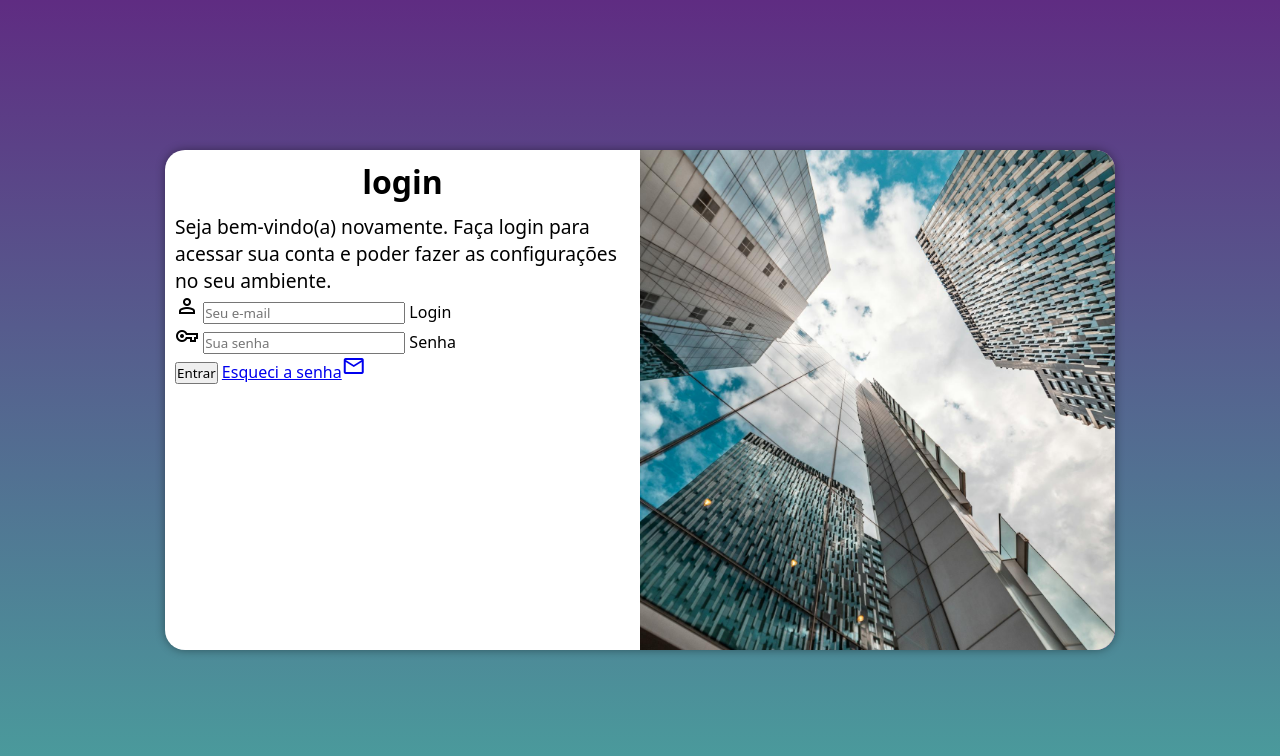
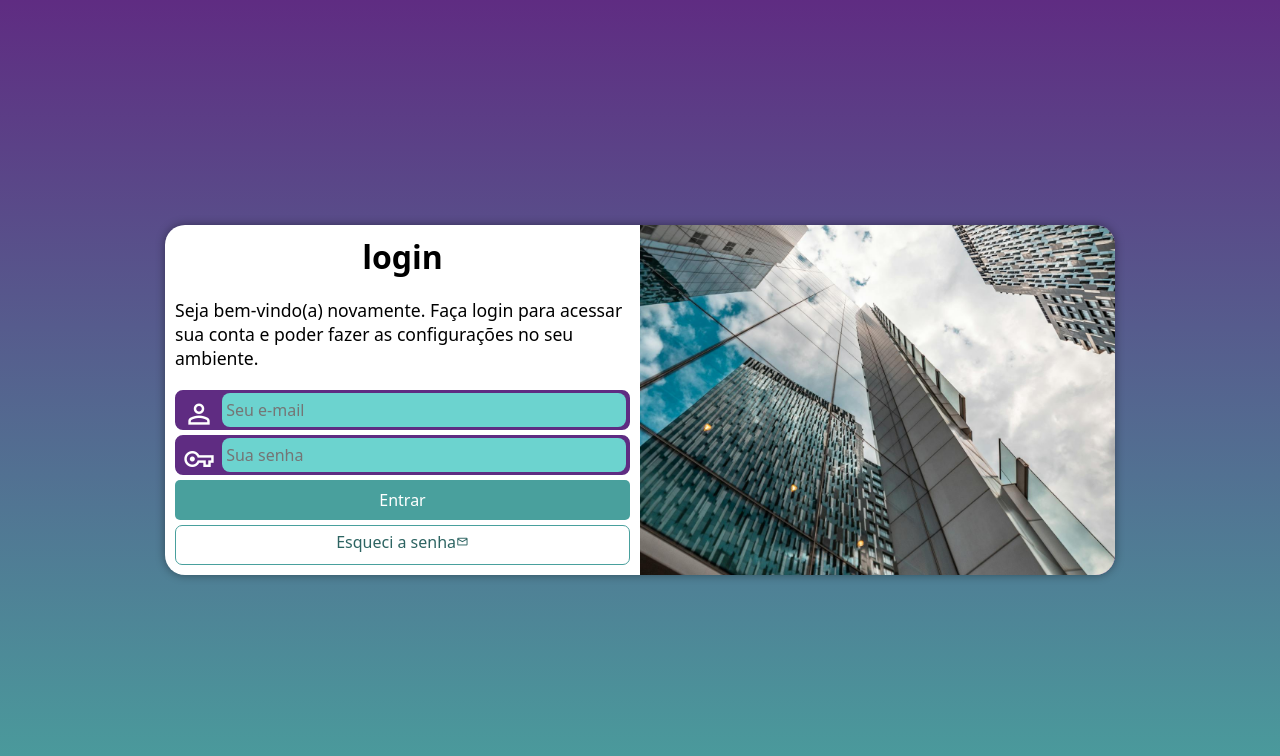
Before and after one commit to ngOlliver/projeto-login, a plain HTML site: page index.html in a window 1280 px wide. Drawn offline with nearby package versions, Linux system fonts and the light colour scheme.

Commit message:
Projeto finalizado

```diff
--- a/css/media-query.css
+++ b/css/media-query.css
@@ -3,11 +3,12 @@
 
 @media screen and (min-width: 768px) and (max-width: 992px) {
     body {
-        background-image: linear-gradient(to top, var(--color3), var(--color4));
+        background-image: linear-gradient(to top, var(--color4), var(--color6));
     }
 
     section#login {
         width: 80vw;
+        height: 280px;
     }
 
     section#login > div#imagem {
@@ -24,12 +25,13 @@
 
 @media screen and (min-width: 992px) {
     body {
-        background-image: linear-gradient(to top, var(--color3), var(--color4));
+        background-image: linear-gradient(to top, var(--color4), var(--color6));
     }
 
 
     section#login {
         width: 950px;
+        height: 350px;
     }
 
     section#login > div#imagem {
@@ -48,6 +50,7 @@
     }
 
     div#formulario > p {
-        font-size: 1.2em;
+        font-size: 1.1em;
+        margin: 20px 0px;
     }
 }
--- a/css/style.css
+++ b/css/style.css
@@ -3,8 +3,10 @@
 :root {
     --color1: black;
     --color2: white;
-    --color3: #49a09d;
-    --color4: #5f2c82;
+    --color3: #6cd3cf;
+    --color4: #49a09d;
+    --color5: #2d6462;
+    --color6: #5f2c82;
 }
 
 * {
@@ -15,7 +17,7 @@
 }
 
 html, body {
-    background-color: var(--color4);
+    background-color: var(--color6);
     height: 100vh;
     width: 100vw;
 }
@@ -30,20 +32,20 @@ section#login {
     position: absolute;
     top: 50%;
     left: 50%;
-    transform: translate(-50%, -50%);
     overflow: hidden;
     background-color: var(--color2);
     width: 250px;
-    height: 500px;
+    height: 515px;
     border-radius: 20px;
     box-shadow: 0px 0px 10px rgba(0, 0, 0, 0.4);
+    transform: translate(-50%, -50%);
     transition: width 0.3s, height 0.3s;
     transition-timing-function: ease;
 }
 
 section#login > div#imagem {
     display: block;
-    background: var(--color4) url(../imagens/pexels-sliceisop-2529179.jpg) no-repeat left bottom / cover;
+    background: var(--color6) url(../imagens/pexels-sliceisop-2529179.jpg) no-repeat left bottom / cover;
     height: 200px;
 }
 
@@ -60,3 +62,78 @@ div#formulario > h1 {
 div#formulario > p {
     font-size: 0.8;
 }
+
+form > div.campo {
+    background-color: var(--color6);
+    border: 3px solid var(--color6);
+    display: block;
+    width: 100%;
+    height: 40px;
+    border-radius: 8px;
+    margin: 5px 0px;
+}
+
+div.campo > label {
+    display: none;
+}
+
+div.campo > span {
+    color: var(--color2);
+    font-size: 2em;
+    width: 40px;
+    padding: 5px;
+}
+
+div.campo > input {
+    background-color: var(--color3);
+    font-size: 1em;
+    width: calc(100% - 45px);
+    height: 100%;
+    border: 0px;
+    border-radius: 8px;
+    padding: 4px;
+    transform: translateY(-14px);
+}
+
+div.campo > input:focus-within {
+    background-color: var(--color2);
+}
+
+form > input[type=submit] {
+    display: block;
+    font-size: 1em;
+    width: 100%;
+    height: 40px;
+    background-color: var(--color4);
+    color: var(--color2);
+    border: none;
+    border-radius: 5px;
+    cursor: pointer;
+}
+
+form > input[type=submit]:hover {
+    background-color: var(--color5);
+}
+
+form > a.botao {
+    display: block;
+    text-align: center;
+    font-size: 1em;
+    width: 100%;
+    height: 40px;
+    margin-top: 5px;
+    padding-top: 5px;
+    background-color: var(--color2);
+    color: #2d6462;
+    border: 1px solid var(--color4);
+    border-radius: 7px;
+    text-decoration: none;
+}
+
+form > a.botao:hover {
+    background-color: var(--color3);
+}
+
+form > a.botao > span {
+    font-size: 0.8em;
+}
--- a/index.html
+++ b/index.html
@@ -29,7 +29,7 @@
                         <label for="isenha">Senha</label>
                     </div>
                     <input type="submit" value="Entrar">
-                    <a href="esqueci.html">Esqueci a senha<span class="material-symbols-outlined">mail</span></a>
+                    <a href="esqueci.html" class="botao">Esqueci a senha<span class="material-symbols-outlined">mail</span></a>
                 </form>
             </div>
         </section>
```
